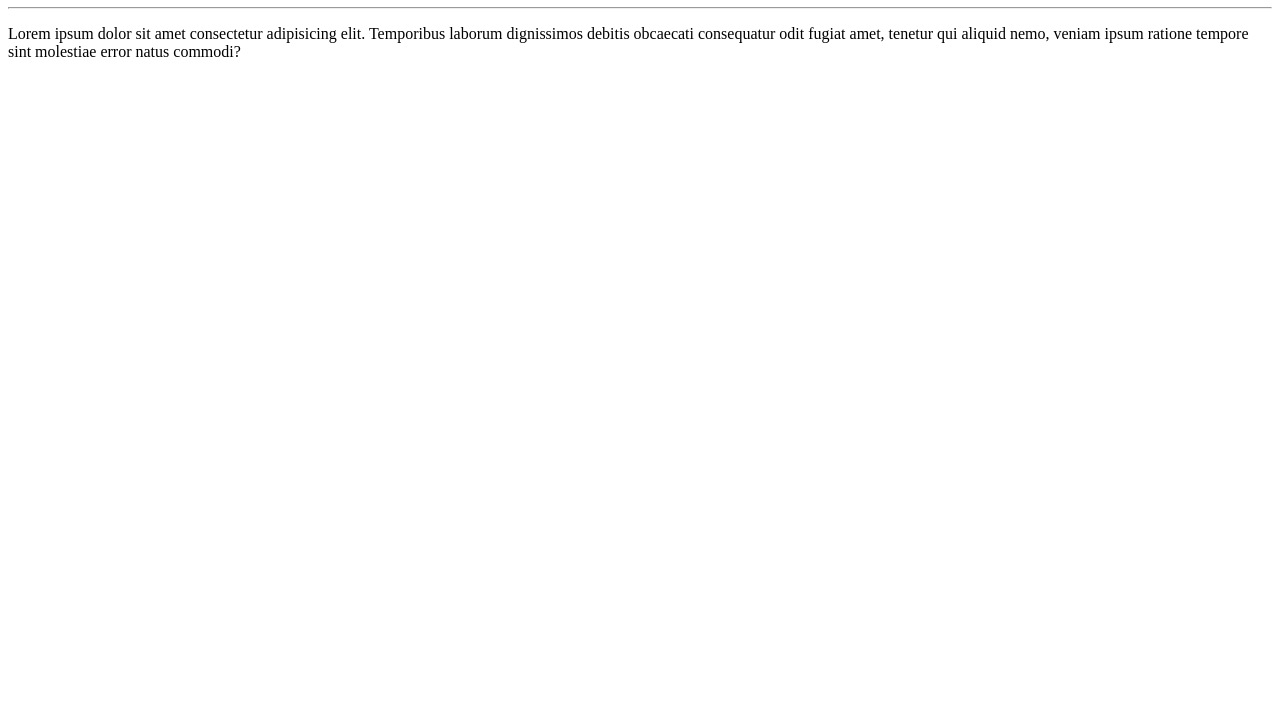
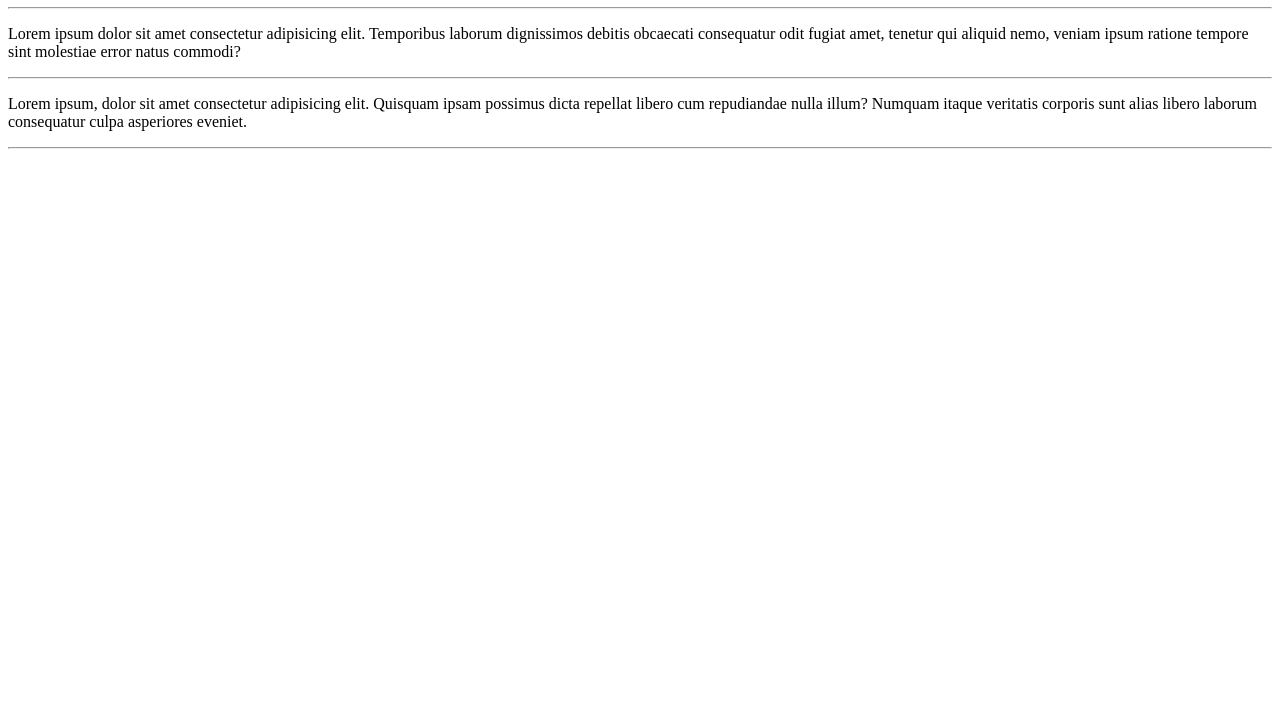
Before and after one commit to Andresoaresprof/ola-mundo, a plain HTML site: page site exemplo/index.html in a window 1280 px wide. Shown: the part 73-800 px from the top of the page. Drawn offline with Linux system fonts and the light colour scheme.

Commit message:
adicionei um lorem

```diff
--- a/site exemplo/index.html
+++ b/site exemplo/index.html
@@ -10,6 +10,9 @@
     <h1>Olá, Mundo</h1>
     <hr>
     <p>Lorem ipsum dolor sit amet consectetur adipisicing elit. Temporibus laborum dignissimos debitis obcaecati consequatur odit fugiat amet, tenetur qui aliquid nemo, veniam ipsum ratione tempore sint molestiae error natus commodi?</p>
+    <hr>
+    <p>Lorem ipsum, dolor sit amet consectetur adipisicing elit. Quisquam ipsam possimus dicta repellat libero cum repudiandae nulla illum? Numquam itaque veritatis corporis sunt alias libero laborum consequatur culpa asperiores eveniet.</p>
+    <hr>
 
 </body>
 </html>
```
